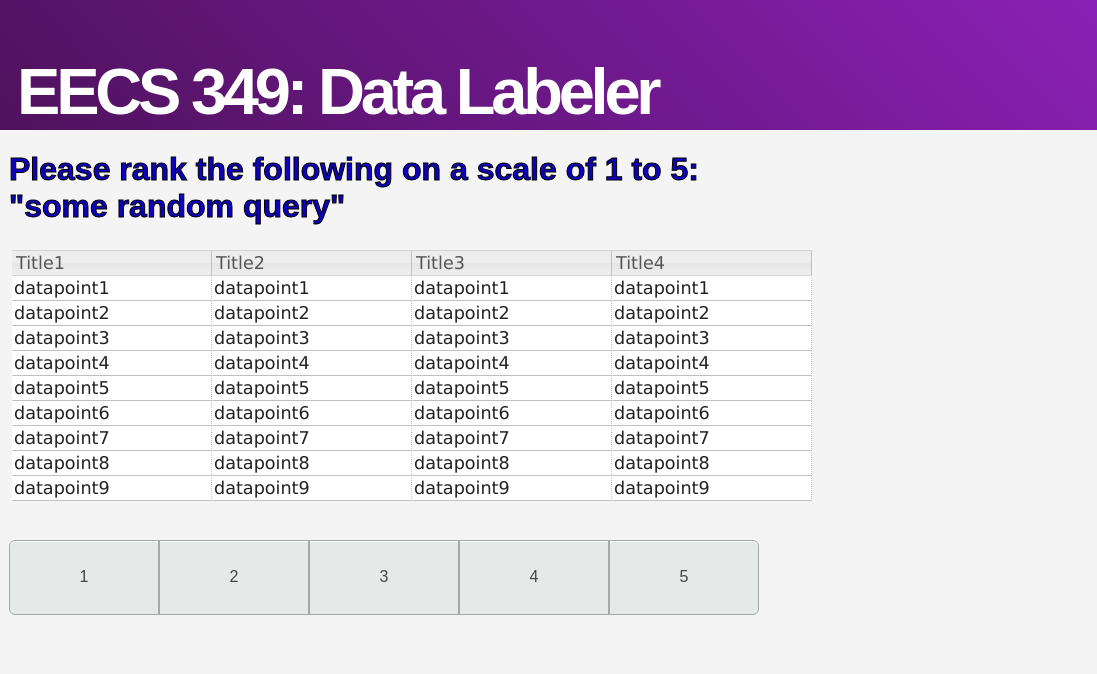
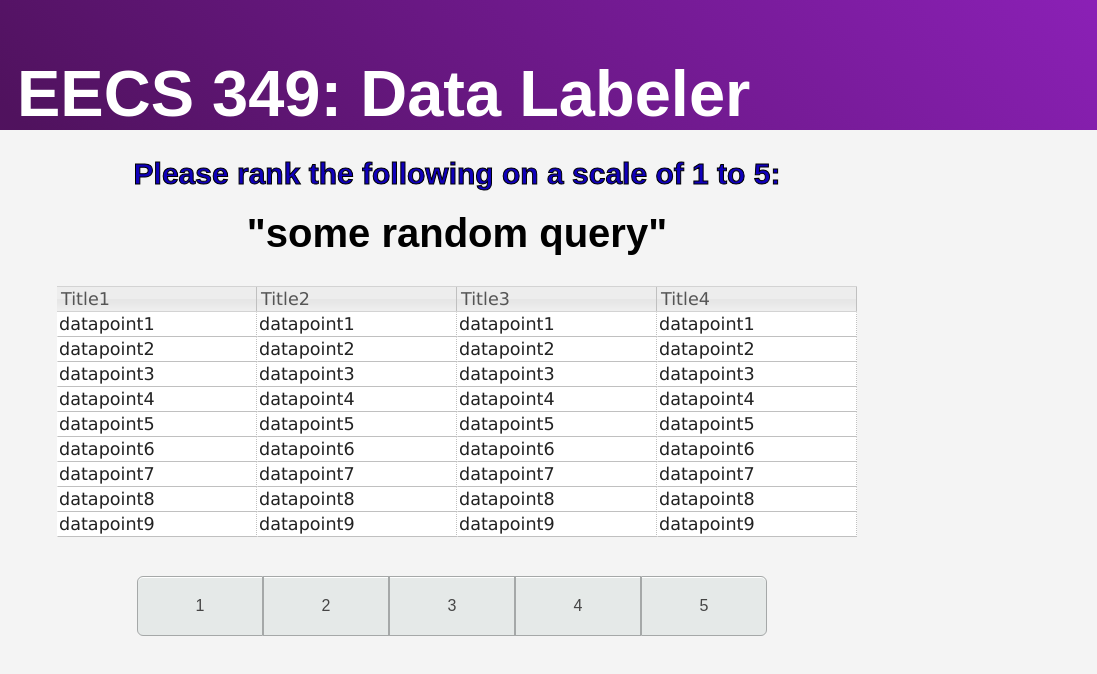
Before and after one commit to gsheld/349_project, a plain HTML site: page webpage/page.html in a window 1280 px wide. Shown: the full height of the page, 183-1280 px from the left. Drawn offline with Linux system fonts and the light colour scheme.

Commit message:
Updated webpage again

```diff
--- a/webpage/page.css
+++ b/webpage/page.css
@@ -8,13 +8,31 @@ p {
 	margin: 0;
 }
 
-p.title {
+table {
+	width: 50%;
+    margin: 0 auto;
+}
+
+p.prompt {
+	margin-bottom: 20px;
+	color: #1000BB;
+	font-size: 30;
+   -webkit-text-stroke-width: 1px;
+   -webkit-text-stroke-color: black;
+}
+
+p.pageTitle {
 	position: absolute;
 	left: 200px;
-	top: 54px;
+	top: 56px;
 	font-size: 65;
 	font-weight: bold;
 	color: white;
+}
+
+h1.queryStatement {
+	font-size: 40;
+	text-align: center;
 }
 
 .titleBarContainer {
@@ -33,17 +51,7 @@ p.title {
 .logo {
 	position: relative;
 	height: 90%;
-	top: 5%;
-}
-
-.contentContainer {
-	margin-left: 15%;
-}
-
-.queryStatement {
-	color: #1000BB;
-   -webkit-text-stroke-width: 1px;
-   -webkit-text-stroke-color: black;
+	top: 5.5%;
 }
 
 :focus {
@@ -53,6 +61,11 @@ p.title {
 
 .title {
 	letter-spacing: -.065em;
+}
+
+.topcoat-button-bar {
+	width: 50%;
+    margin: 0 auto;
 }
 
 .topcoat-button-bar__item > input {
@@ -69,7 +82,6 @@ p.title {
 
 .topcoat-button-bar__item {
 	display: table-cell;
-	width: auto;
 	border-radius: 0;
 }
 
@@ -98,8 +110,8 @@ p.title {
 	font: inherit;
 	cursor: default;
 	user-select: none;
-	width: 150px;
-	height: 75px;
+	width: 126px;
+	height: 60px;
 }
 
 .topcoat-button-bar__button {
--- a/webpage/page.html
+++ b/webpage/page.html
@@ -8,15 +8,17 @@
 	</head>
 	<body>
 		<div class='titleBarContainer'>
-			<p class='title'>EECS 349: Data Labeler</p>
+			<p class='pageTitle'>EECS 349: Data Labeler</p>
 			<img src='NU-logo.png' class='logo'>
 		</div>
 
 		<div class='contentContainer'>
 
 			<h1 class='queryStatement' id='queryStatement'>
-				<p> Please rank the following on a scale of 1 to 5: </p>
+				<p class='prompt'> Please rank the following on a scale of 1 to 5: </p>
 			</h1>
+
+			<div class='relevantContainer'>
 
 				<table class = 'table'>
 					<tr>
@@ -58,5 +60,6 @@
 					 </label>
 				</div>
 			</div>
+		</div>
 	</body>
 </html>
```
Lines whose indentation alone changed are shown as unchanged.
